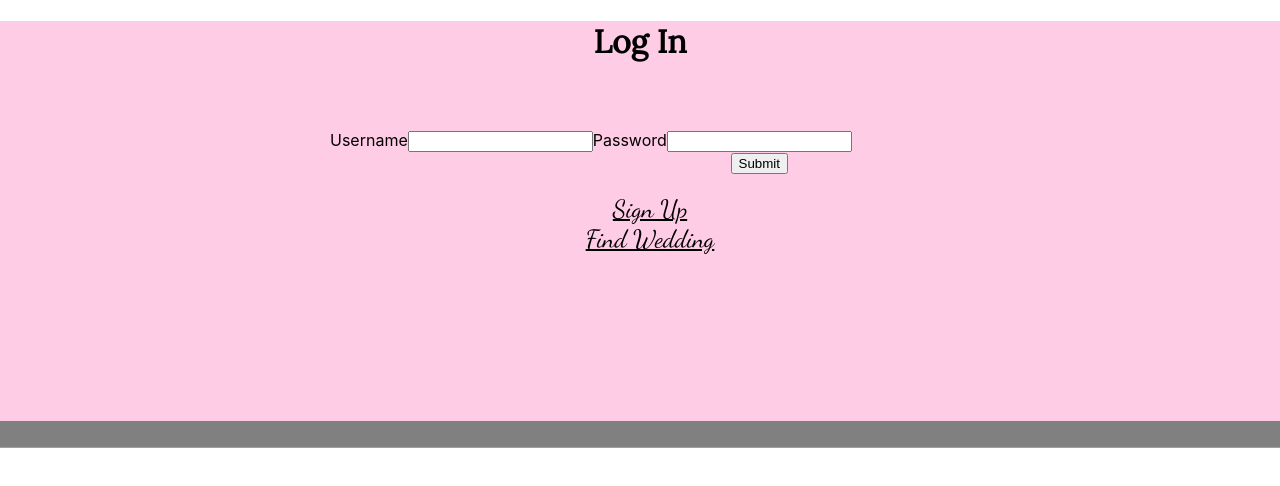
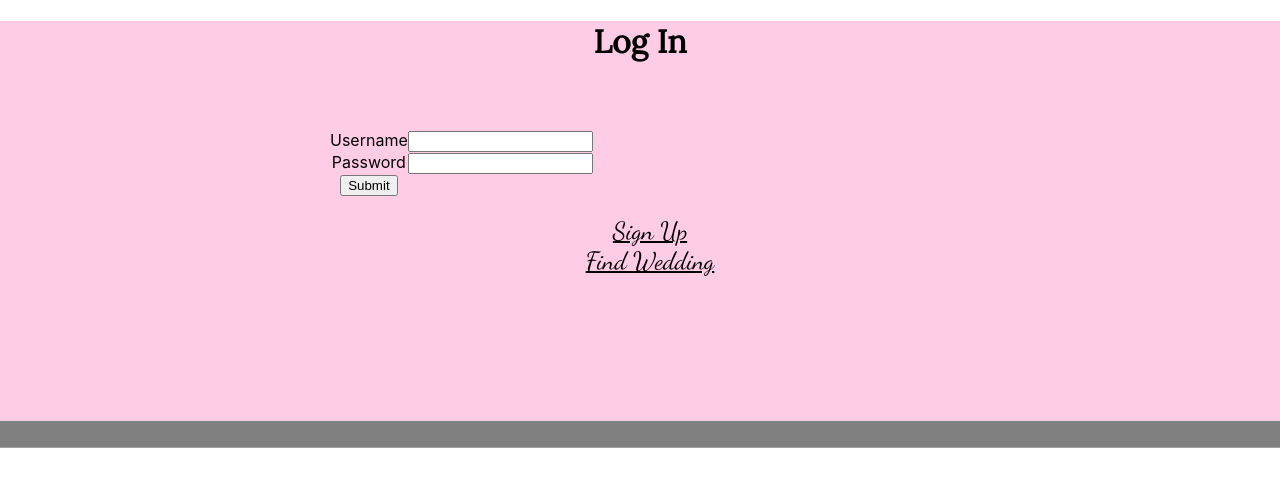
Before and after one commit to Kkelly22/wedding-itinerary-app, a React (Create React App) app in the folder client/: page /login in a window 1280 px wide. Shown: the top 486 px of the page. Built offline with nearby package versions, Linux system fonts and the light colour scheme.

Commit message:
removed the breaks and added the paragraphs to center the input fields

```diff
--- a/client/src/containers/LoginContainer.js
+++ b/client/src/containers/LoginContainer.js
@@ -35,12 +35,18 @@ class LoginContainer extends Component {
         </div>
         <div class="login-container">
           <form onSubmit={(event) => this.handleOnSubmit(event)}>
+
+            <p>
             <label>Username</label>
             <input type="text" name="username" value={this.state.username} onChange={(event) => this.handleOnChange(event)} />
             <br />
+            </p>
+
+            <p>
             <label>Password</label>
             <input type="text" name="password" value={this.state.password} onChange={(event) => this.handleOnChange(event)} />
-            <br />
+            </p>
+
             <input type="submit" />
           </form>
           <br />
```
